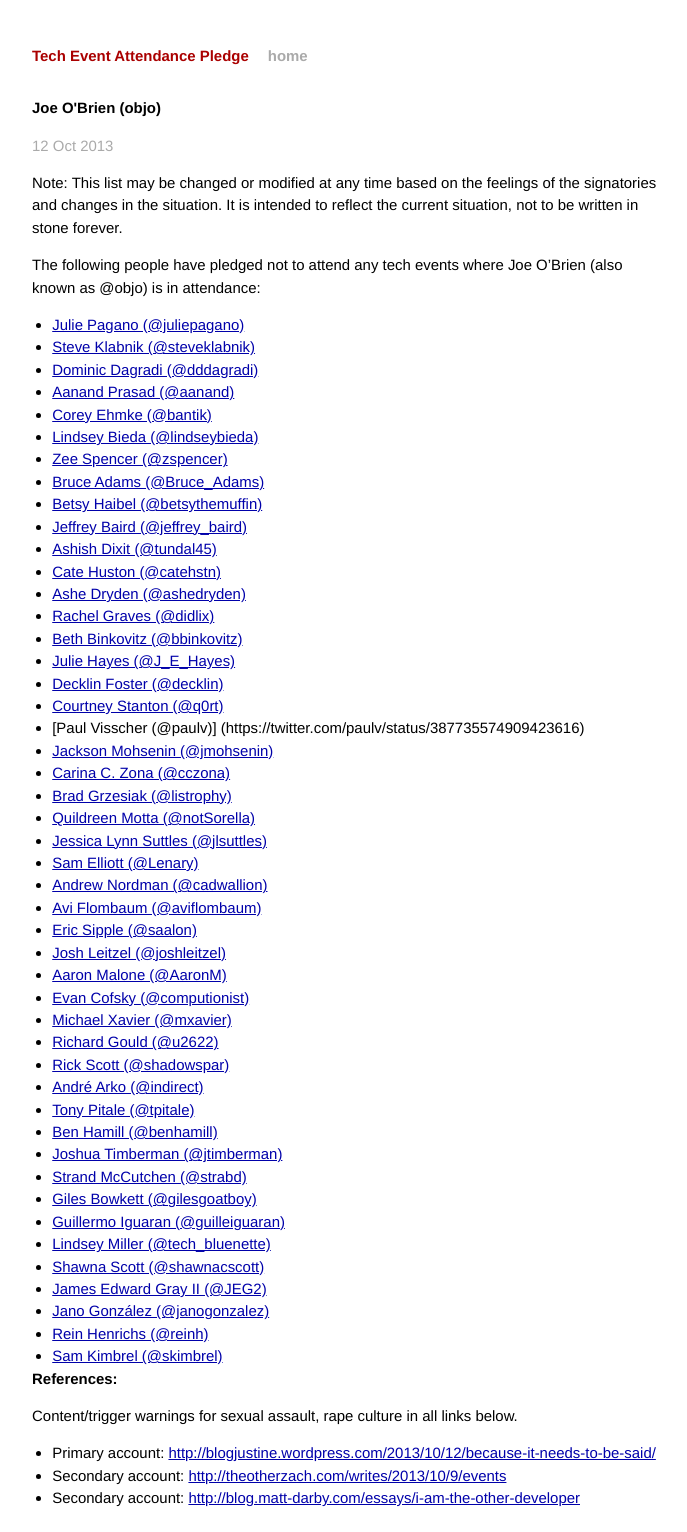
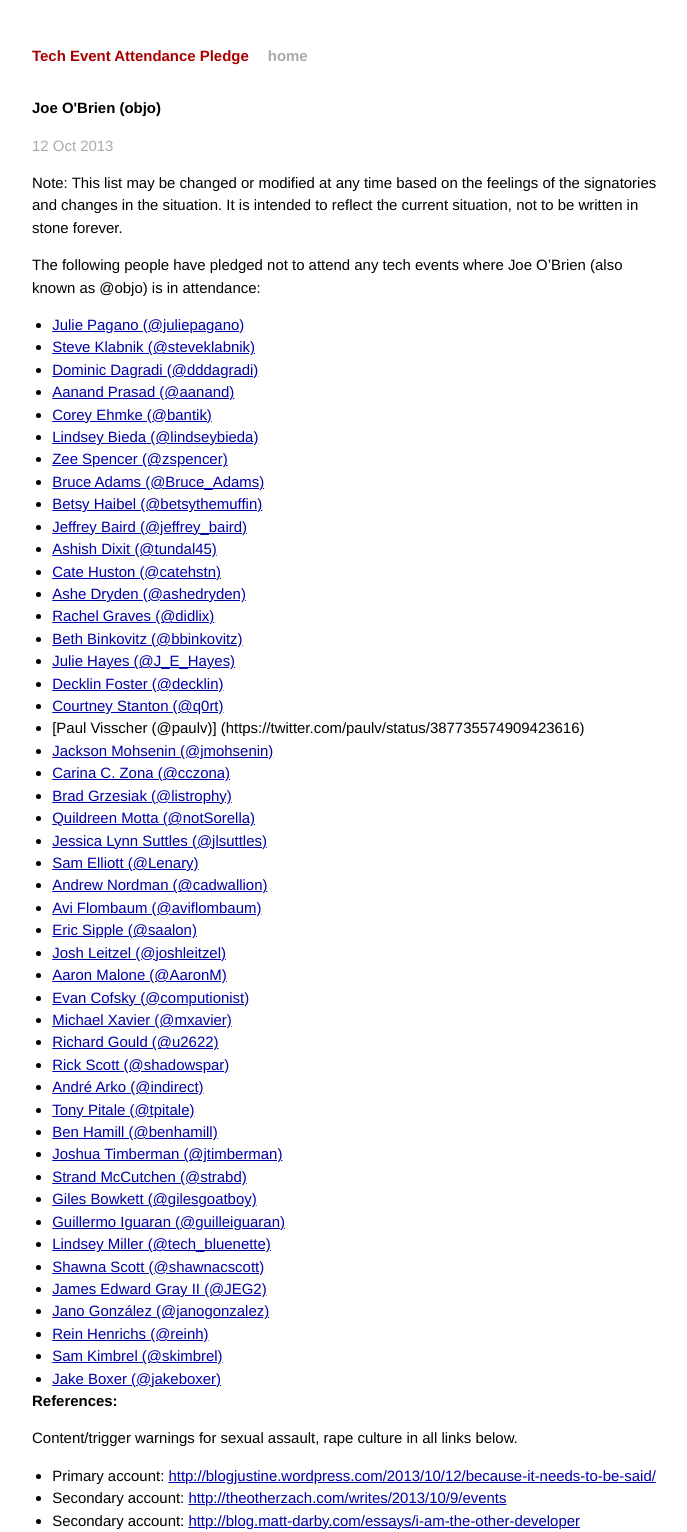
Before and after one commit to techtektek/tech-event-attendance-pledge.github.io, a Jekyll site: the page built from _posts/2013-10-12-objo.markdown, in a window 1280 px wide. Shown: the whole page, without its empty margins (294-981 px from the left). Built offline with Jekyll 4.4.1, drawn with Linux system fonts in a browser that asks for light colours; Markdown is read by kramdown in place of the engine named in the settings; before the commit the page ends 1510 px from its top, so only the background shows below that.

Commit message:
Add @jakeboxer to objo list

```diff
--- a/_posts/2013-10-12-objo.markdown
+++ b/_posts/2013-10-12-objo.markdown
@@ -59,6 +59,7 @@ O'Brien (also known as @objo) is in attendance:
 * [Jano González (@janogonzalez)](https://github.com/janogonzalez/tech-event-attendance-pledge.github.io)
 * [Rein Henrichs (@reinh)](https://twitter.com/reinh/status/389469218132856832)
 * [Sam Kimbrel (@skimbrel)](https://twitter.com/skimbrel/status/389492536047177728)
+* [Jake Boxer (@jakeboxer)](https://twitter.com/jakeboxer/status/389537395420307456)
 <br/>
 
 <h2>References:</h2>
```
